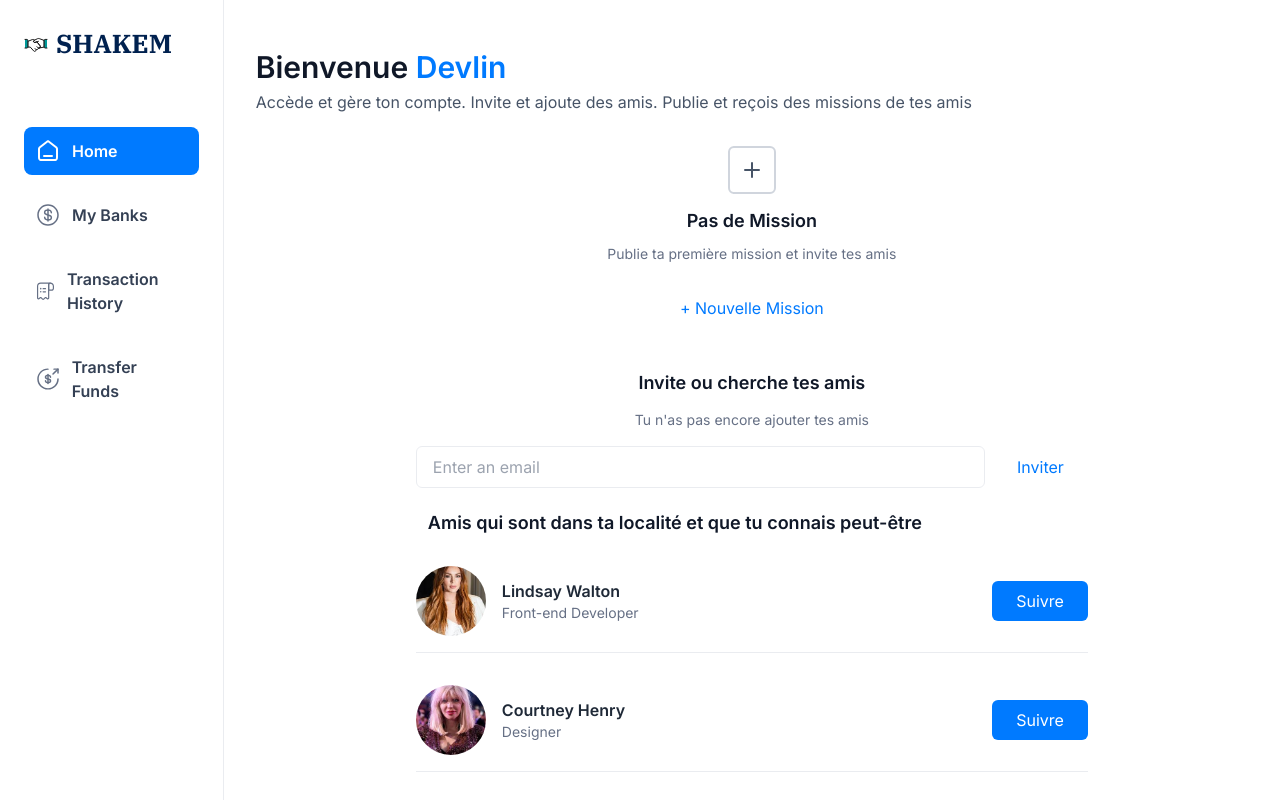
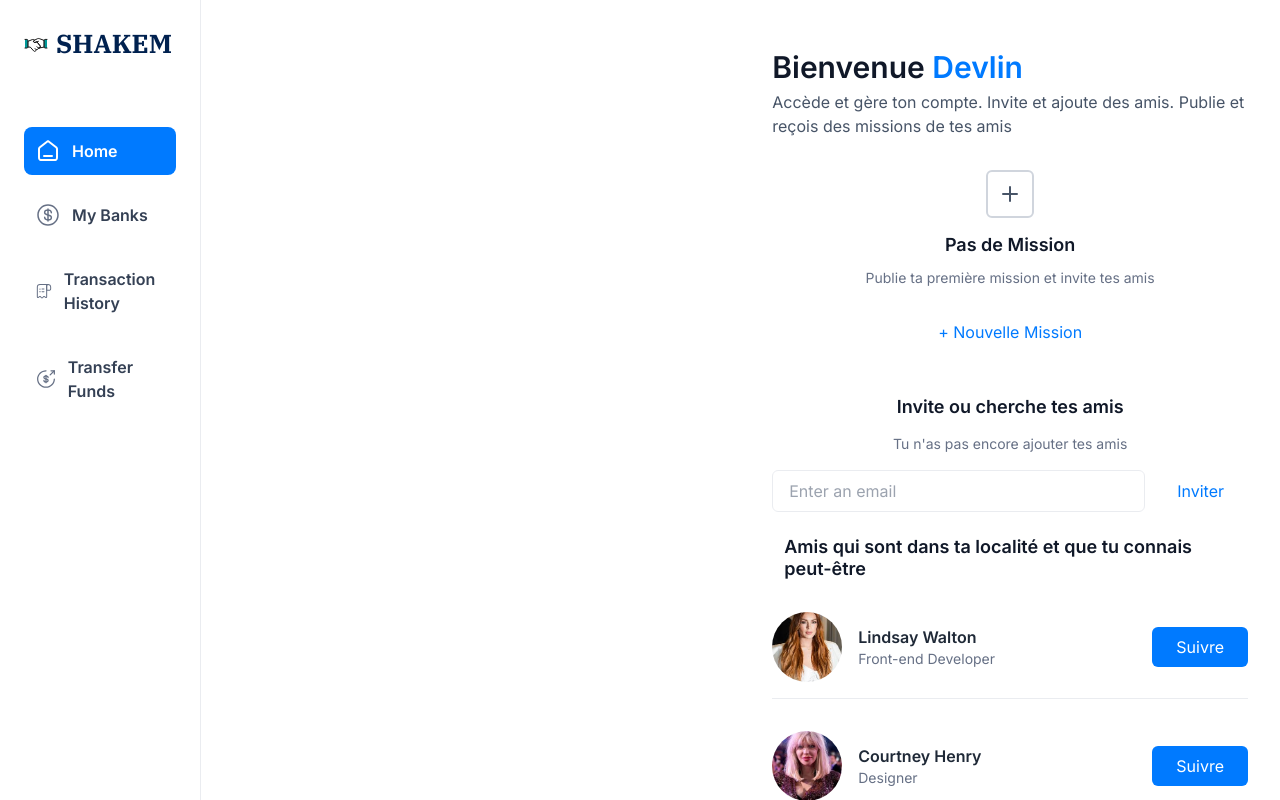
Before and after one commit to umuntu02/reactTuto, a Next.js app: page / in a window 1280 px wide. Built offline with nearby package versions, Linux system fonts and the light colour scheme; grey boxes are pictures that could not be loaded.

Commit message:
essaie de voir le rendu avec le sidebar

```diff
--- a/app/(root)/layout.tsx
+++ b/app/(root)/layout.tsx
@@ -13,6 +13,20 @@ export default function RootLayout({
     <main className="flex h-screen w-full font-inter">
         <Sidebar user = {loggedIn} />
 
+        <div className="flex size-full flex-col">
+            <div className="root-layout">
+                <Image
+                    src="/shakemLogo.svg"
+                    width={30}
+                    height={30}
+                    alt="menu icon"
+
+                />
+                <div>
+
+                </div>
+            </div>
+        </div>
 
 
         {children}
--- a/components/Sidebar.tsx
+++ b/components/Sidebar.tsx
@@ -47,7 +47,7 @@ const Sidebar = ({user}:SiderbarProps) => {
 
                 </Link>)
             })}
-            USER
+            {user.prenom}
         </nav>
         FOOTER
     </section>
```
